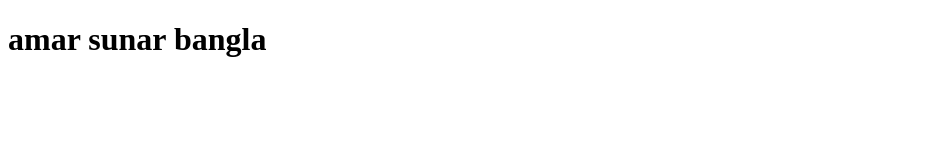
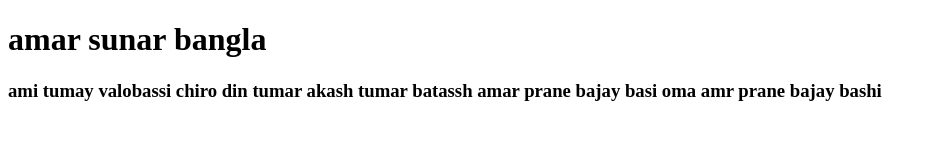
Before and after one commit to jibon01/my-second-repo, a plain HTML site: page index.html in a window 1280 px wide. Shown: the whole page, without its empty margins (0-937 px from the left). Drawn offline with Linux system fonts and the light colour scheme.

Commit message:
chirodin

```diff
--- a/index.html
+++ b/index.html
@@ -8,5 +8,7 @@
 </head>
 <body>
    <h1>amar sunar bangla</h1>
+
+   <h3>ami tumay valobassi chiro din tumar akash tumar batassh amar prane bajay basi oma amr prane bajay bashi</h3>
 </body>
 </html>
```
